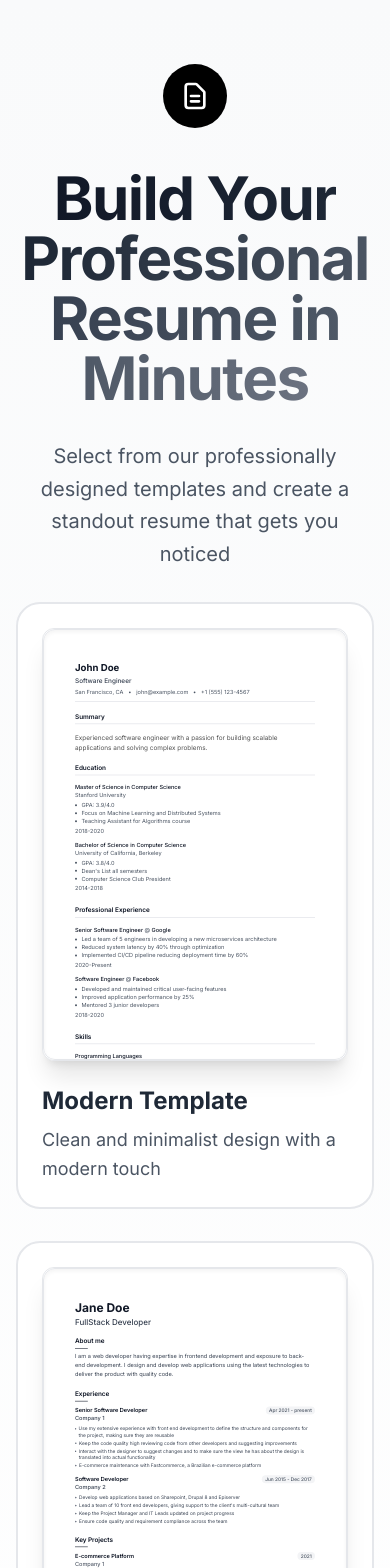
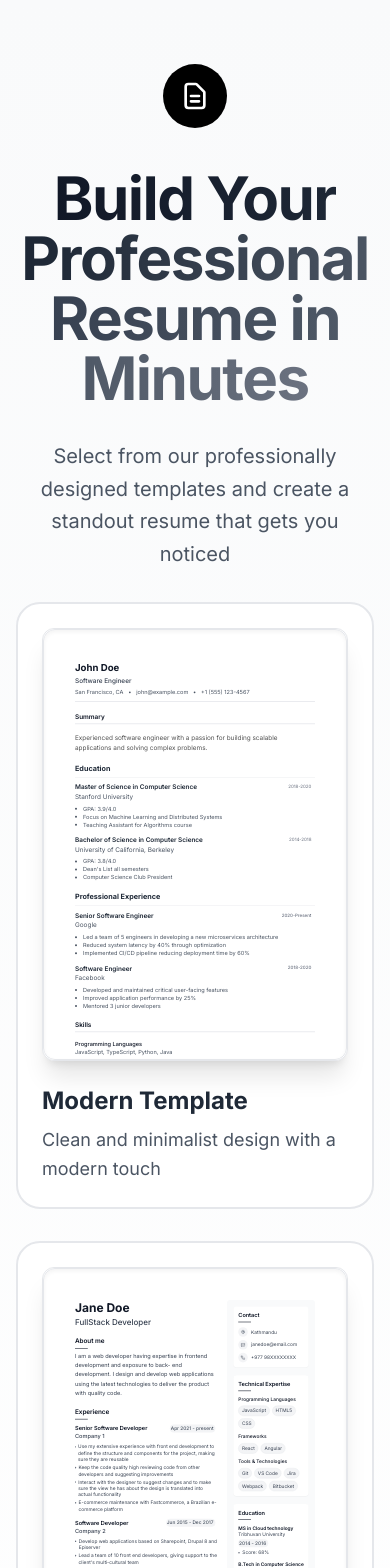
Before and after one commit to adhikareeprayush/Resume-Maker, a React (Vite) app: page / in a window 390 px wide. Shown: the top 1568 px of the page. Built offline with nearby package versions, Linux system fonts and the light colour scheme.

Commit message:
Update: solve donwload issues in mobile

```diff
--- a/src/components/BuildResume/templates/ModernTemplate.tsx
+++ b/src/components/BuildResume/templates/ModernTemplate.tsx
@@ -16,6 +16,11 @@ interface ModernTemplateProps {
 }
 
 const ModernTemplate: React.FC<ModernTemplateProps> = ({ state, refs }) => {
+  // We need to pass a custom className to handle date elements
+  const customClasses = {
+    duration: "duration-text"
+  };
+
   return (
     <div className="font-sans">
       <div ref={refs.headline}>
@@ -27,11 +32,11 @@ const ModernTemplate: React.FC<ModernTemplateProps> = ({ state, refs }) => {
       </div>
 
       <div ref={refs.education} className="mt-6">
-        <Education educationData={state.educationData} />
+        <Education educationData={state.educationData} customClasses={customClasses} />
       </div>
 
       <div ref={refs.experience} className="mt-6">
-        <ProfessionalExperience experiences={state.experienceData} />
+        <ProfessionalExperience experiences={state.experienceData} customClasses={customClasses} />
       </div>
 
       <div ref={refs.skills} className="mt-6">
@@ -39,7 +44,7 @@ const ModernTemplate: React.FC<ModernTemplateProps> = ({ state, refs }) => {
       </div>
 
       <div ref={refs.projects} className="mt-6">
-        <Projects projects={state.projectsData} />
+        <Projects projects={state.projectsData} customClasses={customClasses} />
       </div>
 
       <div ref={refs.profileLinks} className="mt-6">
--- a/src/components/BuildResume/templates/ProfessionalTemplate.tsx
+++ b/src/components/BuildResume/templates/ProfessionalTemplate.tsx
@@ -10,9 +10,9 @@ interface ProfessionalTemplateProps {
 
 const ProfessionalTemplate: React.FC<ProfessionalTemplateProps> = ({ state, refs }) => {
   return (
-    <div className="flex flex-col md:flex-row gap-6 font-sans">
+    <div className="flex flex-row gap-6 font-sans">
       {/* Left Column - Main Content */}
-      <div className="w-full md:w-[62%]">
+      <div className="w-[62%]">
         <div ref={refs.headline} className="mb-5">
           <h1 className="text-3xl font-bold text-gray-900 leading-tight">{state.headlineData.name}</h1>
           <h2 className="text-xl text-gray-700 mt-1 font-medium">{state.headlineData.role}</h2>
@@ -36,7 +36,7 @@ const ProfessionalTemplate: React.FC<ProfessionalTemplateProps> = ({ state, refs
                   <h4 className="text-sm font-semibold text-gray-900 group-hover:text-black transition-colors">{exp.position}</h4>
                   <p className="text-sm text-gray-700 font-medium">{exp.company}</p>
                 </div>
-                <span className="text-xs text-gray-600 font-medium bg-gray-100 px-2 py-0.5 rounded-full">{exp.duration}</span>
+                <span className="text-xs text-gray-600 font-medium bg-gray-100 px-2 py-0.5 rounded-full duration-text">{exp.duration}</span>
               </div>
               <ul className="mt-2 space-y-1 text-xs text-gray-700">
                 {exp.details.map((detail, i) => (
@@ -61,7 +61,7 @@ const ProfessionalTemplate: React.FC<ProfessionalTemplateProps> = ({ state, refs
                   <h4 className="text-sm font-semibold text-gray-900">{project.name}</h4>
                   <p className="text-sm text-gray-700">{project.company}</p>
                 </div>
-                <span className="text-xs text-gray-600 font-medium bg-gray-100 px-2 py-0.5 rounded-full">{project.duration}</span>
+                <span className="text-xs text-gray-600 font-medium bg-gray-100 px-2 py-0.5 rounded-full duration-text">{project.duration}</span>
               </div>
               <ul className="mt-2 space-y-1 text-xs text-gray-700">
                 {project.details.map((detail, i) => (
@@ -77,7 +77,7 @@ const ProfessionalTemplate: React.FC<ProfessionalTemplateProps> = ({ state, refs
       </div>
 
       {/* Right Column - Sidebar */}
-      <div className="w-full md:w-[38%] bg-gray-50 p-4 rounded-lg">
+      <div className="w-[38%] bg-gray-50 p-4 rounded-lg">
         <div className="mb-5 bg-white p-3 rounded-lg shadow-sm">
           <h3 className="text-sm font-semibold text-gray-900 mb-2 section-title">Contact</h3>
           <div className="space-y-2 mt-3">
@@ -137,7 +137,7 @@ const ProfessionalTemplate: React.FC<ProfessionalTemplateProps> = ({ state, refs
               <div key={index} className="mb-3">
                 <h4 className="text-xs font-semibold text-gray-900">{edu.degree}</h4>
                 <p className="text-xs text-gray-700">{edu.institution}</p>
-                <p className="text-xs text-gray-600 font-medium bg-gray-100 inline-block px-2 py-0.5 rounded-full mt-1">{edu.duration}</p>
+                <p className="text-xs text-gray-600 font-medium bg-gray-100 inline-block px-2 py-0.5 rounded-full mt-1 duration-text">{edu.duration}</p>
                 <ul className="mt-1.5 space-y-0.5 text-xs text-gray-700">
                   {edu.details.map((detail, i) => (
                     <li key={i} className="flex items-start gap-1.5">
@@ -160,10 +160,10 @@ const ProfessionalTemplate: React.FC<ProfessionalTemplateProps> = ({ state, refs
                 href={link.url}
                 target="_blank"
                 rel="noopener noreferrer"
-                className="flex items-center gap-2 text-blue-600 hover:text-blue-800 transition-colors"
+                className="flex items-center gap-2 text-gray-800 hover:text-black transition-colors"
               >
-                <div className="w-6 h-6 bg-blue-50 rounded-full flex items-center justify-center">
-                  <svg className="w-3 h-3 text-blue-500" fill="none" stroke="currentColor" viewBox="0 0 24 24">
+                <div className="w-6 h-6 bg-gray-100 rounded-full flex items-center justify-center">
+                  <svg className="w-3 h-3 text-gray-700" fill="none" stroke="currentColor" viewBox="0 0 24 24">
                     <path strokeLinecap="round" strokeLinejoin="round" strokeWidth="2" d="M13.828 10.172a4 4 0 00-5.656 0l-4 4a4 4 0 105.656 5.656l1.102-1.101" />
                     <path strokeLinecap="round" strokeLinejoin="round" strokeWidth="2" d="M14.828 14.828a4 4 0 015.656 0l4 4a4 4 0 01-5.656 5.656l-1.102-1.101" />
                   </svg>
--- a/src/components/Reuseable/Education.tsx
+++ b/src/components/Reuseable/Education.tsx
@@ -1,29 +1,37 @@
-import React from "react";
-import SectionHeader from "./SectionHeader";
-import EducationCard from "./EducationCard";
+import React from 'react';
+import type { EducationData } from '../BuildResume/types';
 
 interface EducationProps {
-  educationData: {
-    degree: string;
-    institution: string;
-    duration: string;
-    details: string[];
-  }[];
+  educationData: EducationData[];
+  customClasses?: {
+    duration?: string;
+  };
 }
 
-const Education: React.FC<EducationProps> = ({ educationData }) => {
+const Education: React.FC<EducationProps> = ({ educationData, customClasses = {} }) => {
+  if (educationData.length === 0) return null;
+
   return (
-    <div className="flex flex-col gap-2">
-      <SectionHeader title="Education" />
-      <div className="flex flex-col gap-2">
+    <div>
+      <h2 className="text-lg font-bold text-gray-800 mb-3 border-b pb-2">Education</h2>
+      <div className="space-y-4">
         {educationData.map((education, index) => (
-          <EducationCard
-            key={index}
-            degree={education.degree}
-            institution={education.institution}
-            duration={education.duration}
-            details={education.details}
-          />
+          <div key={index} className="education-item">
+            <div className="flex justify-between items-start flex-wrap">
+              <div className="pr-2 max-w-[75%]">
+                <h3 className="font-semibold text-gray-800">{education.degree}</h3>
+                <p className="text-gray-600">{education.institution}</p>
+              </div>
+              <span className={`text-gray-500 text-sm ${customClasses.duration || ''}`}>
+                {education.duration}
+              </span>
+            </div>
+            <ul className="mt-2 list-disc list-inside text-gray-600 text-sm">
+              {education.details.map((detail, detailIndex) => (
+                <li key={detailIndex}>{detail}</li>
+              ))}
+            </ul>
+          </div>
         ))}
       </div>
     </div>
--- a/src/components/Reuseable/ProfessionalExperience.tsx
+++ b/src/components/Reuseable/ProfessionalExperience.tsx
@@ -1,34 +1,40 @@
-import React from "react";
-import SectionHeader from "./SectionHeader";
-import ExperienceCard from "./ExperienceCard";
-
-// Define the types for the props
-interface Experience {
-  company: string;
-  position: string;
-  duration: string;
-  details: string[];
-}
+import React from 'react';
+import type { ExperienceData } from '../BuildResume/types';
 
 interface ProfessionalExperienceProps {
-  experiences: Experience[];
+  experiences: ExperienceData[];
+  customClasses?: {
+    duration?: string;
+  };
 }
 
 const ProfessionalExperience: React.FC<ProfessionalExperienceProps> = ({
   experiences,
+  customClasses = {}
 }) => {
+  if (experiences.length === 0) return null;
+
   return (
-    <div className="flex flex-col gap-2">
-      <SectionHeader title="Professional Experience" />
-      <div className="flex flex-col gap-2">
+    <div>
+      <h2 className="text-lg font-bold text-gray-800 mb-3 border-b pb-2">Professional Experience</h2>
+      <div className="space-y-4">
         {experiences.map((experience, index) => (
-          <ExperienceCard
-            key={index}
-            company={experience.company}
-            position={experience.position}
-            duration={experience.duration}
-            details={experience.details}
-          />
+          <div key={index} className="experience-item">
+            <div className="flex justify-between items-start flex-wrap mb-1">
+              <div className="pr-2 max-w-[65%]">
+                <h3 className="font-semibold text-gray-800">{experience.position}</h3>
+                <p className="text-gray-600">{experience.company}</p>
+              </div>
+              <span className={`text-gray-500 text-sm font-medium ${customClasses.duration || ''}`} title={experience.duration}>
+                {experience.duration}
+              </span>
+            </div>
+            <ul className="mt-2 list-disc list-inside text-gray-600 text-sm">
+              {experience.details.map((detail, detailIndex) => (
+                <li key={detailIndex}>{detail}</li>
+              ))}
+            </ul>
+          </div>
         ))}
       </div>
     </div>
--- a/src/index.css
+++ b/src/index.css
@@ -191,6 +191,114 @@ textarea:focus {
   pointer-events: none;
 }
 
+/* Resume container for better scrolling */
+.resume-container {
+  max-width: 100%;
+  overflow-x: auto;
+  padding-bottom: 2rem;
+  -webkit-overflow-scrolling: touch;
+}
+
+/* Mobile responsive styles for resume */
+@media (max-width: 767px) {
+  .a4-size {
+    padding: 10mm 5mm !important; /* Reduced padding */
+    min-width: 210mm;
+    transform-origin: top left;
+    overflow-x: visible !important;
+    margin-right: 20px !important; /* Add margin to prevent cutoff on the right */
+  }
+
+  /* Adjust font sizes for mobile */
+  #resume-preview h1 {
+    font-size: 1.5rem;
+  }
+
+  #resume-preview h2 {
+    font-size: 1.2rem;
+  }
+
+  #resume-preview h3 {
+    font-size: 1rem;
+  }
+
+  #resume-preview p,
+  #resume-preview span,
+  #resume-preview li {
+    font-size: 0.75rem;
+  }
+
+  .a4-size {
+    padding: 10mm;
+    min-width: 210mm; /* Keep the full width */
+    transform-origin: top left;
+    overflow-x: visible !important; /* Ensure content doesn't get clipped */
+  }
+
+  /* Adjust font sizes but preserve layout */
+  #resume-preview h1 {
+    font-size: 1.5rem;
+  }
+
+  #resume-preview h2 {
+    font-size: 1.2rem;
+  }
+
+  #resume-preview h3 {
+    font-size: 1rem;
+  }
+
+  #resume-preview p,
+  #resume-preview span,
+  #resume-preview li {
+    font-size: 0.75rem;
+  }
+
+  /* Prevent text wrapping in date fields to avoid clipping */
+  .duration-text {
+    white-space: nowrap !important;
+    overflow: visible !important;
+    position: relative !important;
+    right: auto !important;
+    padding-left: 2px !important;
+    padding-right: 5px !important; /* Add padding to prevent cutoff */
+    margin-right: 5px !important; /* Add margin to prevent cutoff */
+  }
+
+  /* Ensure flex containers don't clip their children */
+  #resume-preview .flex.justify-between {
+    flex-wrap: wrap !important;
+    margin-right: 8px !important; /* Added margin to prevent cutoff */
+  }
+
+  /* For experience/education durations - expanded selector to catch all cases */
+  #resume-preview .flex.justify-between span,
+  .experience-item span,
+  .education-item span,
+  .project-item span {
+    white-space: nowrap !important;
+    overflow: visible !important;
+    z-index: 10 !important; /* Ensure dates appear above other content */
+    max-width: 100px !important; /* Limit width to prevent overflow */
+    text-overflow: ellipsis !important; /* Add ellipsis if text is too long */
+  }
+
+  /* Give more right margin to the left content to make room for dates */
+  .experience-item .flex div:first-child,
+  .education-item .flex div:first-child,
+  .project-item .flex div:first-child {
+    max-width: 60% !important; /* Reduced width to prevent cutoff */
+  }
+
+  /* Make dates more compact in mobile view */
+  .education-item .flex span,
+  .experience-item .flex span,
+  .project-item .flex span {
+    font-size: 0.7rem !important; /* Slightly smaller font for dates */
+    padding: 1px 4px !important; /* More compact padding */
+  }
+}
+
 /* Draggable item styles */
 .draggable-item {
   @apply cursor-move relative;
@@ -235,7 +343,7 @@ textarea:focus {
     width: 210mm;
     height: 297mm;
     margin: 0;
-    padding: 15mm;
+    padding: 10mm !important; /* Reduced padding for print */
     box-shadow: none;
     border-radius: 0;
     page-break-after: always;
@@ -265,6 +373,14 @@ textarea:focus {
   .history-controls {
     display: none;
   }
+
+  /* Ensure dates don't get cut off in print */
+  .duration-text,
+  #resume-preview .flex.justify-between span {
+    margin-right: 5mm !important;
+    white-space: nowrap !important;
+    overflow: visible !important;
+  }
 }
 
 /* Responsive styles */
@@ -277,6 +393,7 @@ textarea:focus {
     position: relative;
     width: 100%;
     height: auto;
+    overflow-x: hidden; /* Prevent horizontal scrolling of the container */
   }
 
   .form-section {
@@ -287,6 +404,15 @@ textarea:focus {
     width: 100%;
     min-height: auto;
     padding: 2rem;
+  }
+
+  /* Don't modify the width to ensure template layout stays intact */
+  .a4-size {
+    /* Keep minimum width but improve scrolling */
+    min-width: 210mm;
+    padding: 2rem 1rem !important; /* Reduced padding */
+    min-height: auto;
+    overflow-x: visible !important;
   }
 }
 
```
Also changed, not shown: src/components/BuildResume/components/PreviewSection.tsx (+51 -5 lines), src/components/Reuseable/Projects.tsx (+27 -22 lines).
